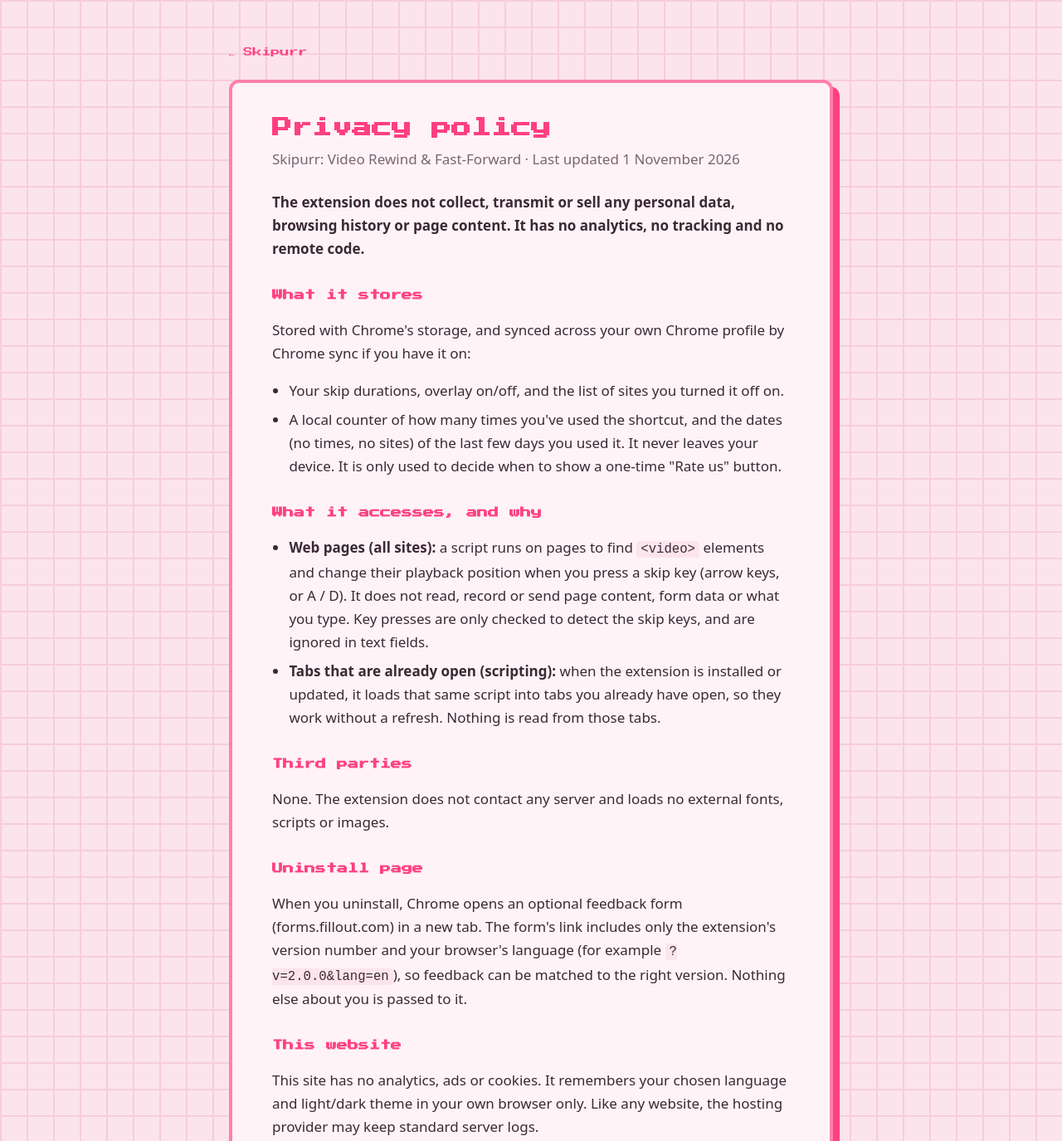
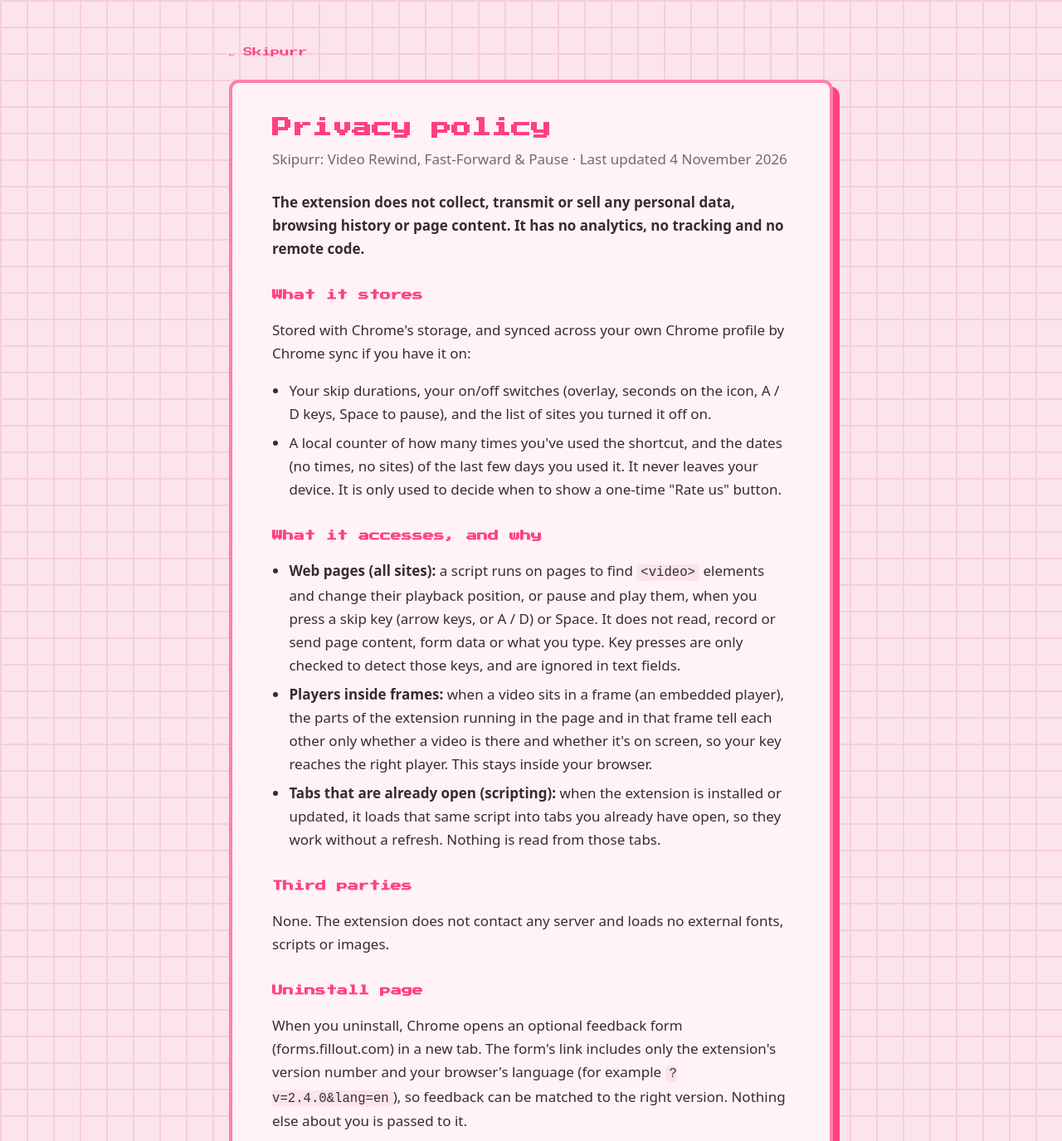
Before and after one commit to kaikimax/skipurr-website, a plain HTML site: page privacy.html in a window 1280 px wide. Shown: the top 1375 px of the page at 83% size. Drawn offline with Linux system fonts and the light colour scheme.

Commit message:
update title + add pause

```diff
--- a/privacy.html
+++ b/privacy.html
@@ -30,19 +30,20 @@ code{font-size:.92em;background:var(--paper);padding:1px 5px;border-radius:4px}
   <a class="back" href="index.html">← Skipurr</a>
   <div class="sheet">
     <h1>Privacy policy</h1>
-    <p class="date">Skipurr: Video Rewind &amp; Fast-Forward · Last updated 1 November 2026</p>
+    <p class="date">Skipurr: Video Rewind, Fast-Forward &amp; Pause · Last updated 4 November 2026</p>
     <p class="lead">The extension does not collect, transmit or sell any personal data, browsing history or page content. It has no analytics, no tracking and no remote code.</p>
 
     <h2>What it stores</h2>
     <p>Stored with Chrome's storage, and synced across your own Chrome profile by Chrome sync if you have it on:</p>
     <ul>
-      <li>Your skip durations, overlay on/off, and the list of sites you turned it off on.</li>
+      <li>Your skip durations, your on/off switches (overlay, seconds on the icon, A / D keys, Space to pause), and the list of sites you turned it off on.</li>
       <li>A local counter of how many times you've used the shortcut, and the dates (no times, no sites) of the last few days you used it. It never leaves your device. It is only used to decide when to show a one-time "Rate us" button.</li>
     </ul>
 
     <h2>What it accesses, and why</h2>
     <ul>
-      <li><strong>Web pages (all sites):</strong> a script runs on pages to find <code>&lt;video&gt;</code> elements and change their playback position when you press a skip key (arrow keys, or A / D). It does not read, record or send page content, form data or what you type. Key presses are only checked to detect the skip keys, and are ignored in text fields.</li>
+      <li><strong>Web pages (all sites):</strong> a script runs on pages to find <code>&lt;video&gt;</code> elements and change their playback position, or pause and play them, when you press a skip key (arrow keys, or A / D) or Space. It does not read, record or send page content, form data or what you type. Key presses are only checked to detect those keys, and are ignored in text fields.</li>
+      <li><strong>Players inside frames:</strong> when a video sits in a frame (an embedded player), the parts of the extension running in the page and in that frame tell each other only whether a video is there and whether it's on screen, so your key reaches the right player. This stays inside your browser.</li>
       <li><strong>Tabs that are already open (scripting):</strong> when the extension is installed or updated, it loads that same script into tabs you already have open, so they work without a refresh. Nothing is read from those tabs.</li>
     </ul>
 
@@ -50,7 +51,7 @@ code{font-size:.92em;background:var(--paper);padding:1px 5px;border-radius:4px}
     <p>None. The extension does not contact any server and loads no external fonts, scripts or images.</p>
 
     <h2>Uninstall page</h2>
-    <p>When you uninstall, Chrome opens an optional feedback form (forms.fillout.com) in a new tab. The form's link includes only the extension's version number and your browser's language (for example <code>?v=2.0.0&amp;lang=en</code>), so feedback can be matched to the right version. Nothing else about you is passed to it.</p>
+    <p>When you uninstall, Chrome opens an optional feedback form (forms.fillout.com) in a new tab. The form's link includes only the extension's version number and your browser's language (for example <code>?v=2.4.0&amp;lang=en</code>), so feedback can be matched to the right version. Nothing else about you is passed to it.</p>
 
     <h2>This website</h2>
     <p>This site has no analytics, ads or cookies. It remembers your chosen language and light/dark theme in your own browser only. Like any website, the hosting provider may keep standard server logs.</p>
```
